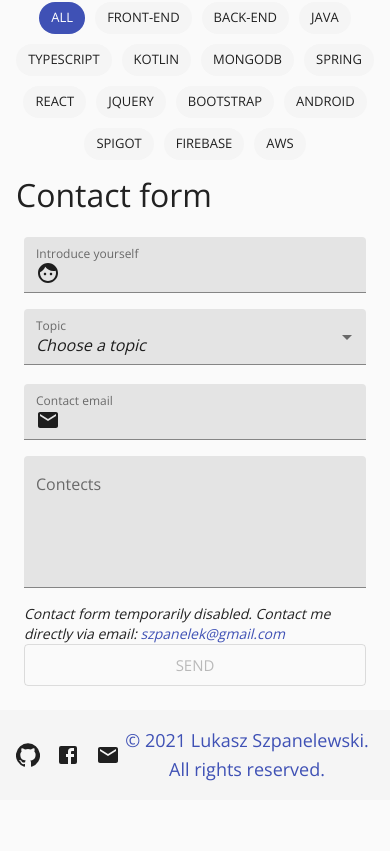
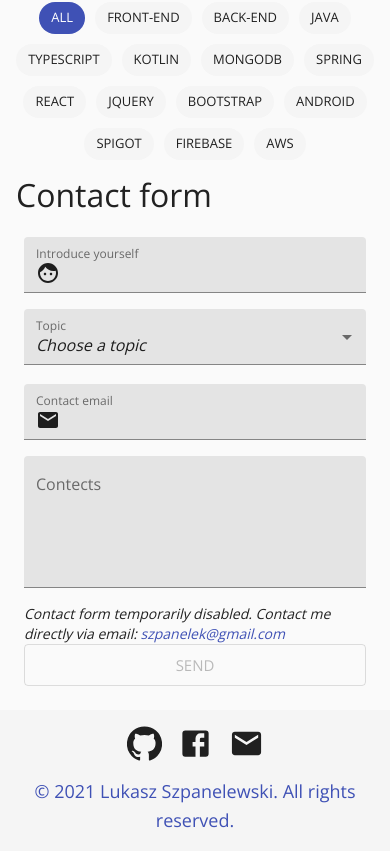
Before and after one commit to szpanel/szpanel-portfolio, a React (Create React App) app: page / in a window 390 px wide. Shown: the part 2083-2934 px from the top of the page. Before the commit the page ends 2883 px from the top, so only its background shows below. Built offline with nearby package versions, Linux system fonts and the light colour scheme.

Commit message:
📱 Fix responsiveness for footer text & refactor isMobileView to context

```diff
--- a/src/App.tsx
+++ b/src/App.tsx
@@ -9,6 +9,7 @@ import {Container, createMuiTheme, CssBaseline, MuiThemeProvider, responsiveFont
 import {grey, yellow} from "@material-ui/core/colors";
 import styles from "./styles/_main.module.scss";
 import {Contexts} from "./context/contexts";
+import IsMobileViewProvider from "./context/IsMobileViewProvider";
 
 
 function App() {
@@ -57,6 +58,7 @@ function App() {
 
     return (
         <MuiThemeProvider theme={theme}>
+            <IsMobileViewProvider>
                 <CssBaseline/>
                 <Header handleMenuClick={setSelectedMenu}
                         handleThemeChange={updatePrefersDarkMode}
@@ -67,6 +69,7 @@ function App() {
                     <div ref={contactRef}><Contact/></div>
                 </Container>
                 <Footer/>
+            </IsMobileViewProvider>
         </MuiThemeProvider>
     );
 }
--- a/src/Footer.tsx
+++ b/src/Footer.tsx
@@ -1,19 +1,8 @@
-import styled from "styled-components";
-import {Box, Theme, Typography, useTheme} from "@material-ui/core";
-import styles from "./styles/_main.module.scss";
+import {Box, Typography, useTheme} from "@material-ui/core";
 import {Email, Facebook, GitHub} from "@material-ui/icons";
 import {createStyles, makeStyles} from "@material-ui/styles";
-
-const FooterContainer = styled.footer<{ theme: Theme }>`
-  z-index: 100;
-  width: 100%;
-  display: flex;
-  align-items: center;
-  justify-content: space-between;
-  padding: 16px;
-  background-color: ${props => props.theme.palette.secondary.main};
-  height: ${styles.footerHeight};
-`;
+import {useContext} from "react";
+import {Contexts} from "./context/contexts";
 
 const useStyles = makeStyles(() =>
     createStyles({
@@ -25,22 +14,36 @@ const useStyles = makeStyles(() =>
 
 const Footer = () => {
     const theme = useTheme();
+    const isMobileView = useContext(Contexts.IsMobileViewContext);
     const classes = useStyles();
 
-    return <FooterContainer theme={theme}>
+    const openUrlInNewTab = (url: string) => window.open(url, '_blank', 'noopener, noreferrer')
+
+    return <Box width={1}
+                display='flex'
+                gridGap={16}
+                flexDirection={isMobileView ? 'column' : ''}
+                alignItems='center'
+                justifyContent='space-between'
+                padding={2}
+                bgcolor={theme.palette.secondary.main}>
         <Box display="flex" gridGap={16}>
             <GitHub className={classes.cursorPointer}
-                    onClick={() => window.location.href = "https://github.com/szpanel"}/>
+                    fontSize='large'
+                    onClick={() => openUrlInNewTab("https://github.com/szpanel")}/>
             <Facebook className={classes.cursorPointer}
-                      onClick={() => window.location.href = "https://facebook.com/lukasz.szpanelewski"}/>
+                      fontSize='large'
+                      onClick={() => openUrlInNewTab("https://facebook.com/lukasz.szpanelewski")}/>
             <Email className={classes.cursorPointer}
-                   onClick={() => window.location.href = "mailto:szpanelek@gmail.com"}/>
+                   fontSize='large'
+                   onClick={() => openUrlInNewTab("mailto:szpanelek@gmail.com")}/>
         </Box>
         <Box>
             <Typography color="primary" align="center" variant="h6">© 2021 Lukasz Szpanelewski. All rights
-                reserved.</Typography>
+                reserved.
+            </Typography>
         </Box>
-    </FooterContainer>
+    </Box>
 }
 
 export default Footer;
--- a/src/Header/Header.tsx
+++ b/src/Header/Header.tsx
@@ -13,7 +13,7 @@ import {
     Typography,
     useTheme
 } from "@material-ui/core";
-import React, {useContext, useEffect, useState} from "react";
+import React, {useContext, useState} from "react";
 import {Brightness4, Brightness7, ChevronLeft, ChevronRight, MenuOpen} from "@material-ui/icons";
 import styles from "../styles/_main.module.scss";
 import {createStyles, makeStyles} from "@material-ui/styles";
@@ -128,7 +128,7 @@ export const Header = (props: Props) => {
     }
 
     const [isDrawerOpen, setIsDrawerOpen] = useState(false);
-    const [mobileView, setIsMobileView] = useState(false);
+    const isMobileView = useContext(Contexts.IsMobileViewContext);
 
     const handleDrawerOpen = () => setIsDrawerOpen(true);
     const handleDrawerClose = () => setIsDrawerOpen(false);
@@ -138,15 +138,7 @@ export const Header = (props: Props) => {
         props.handleMenuClick(menuItem);
     }
 
-    useEffect(() => {
-        const setResponsiveness = () => {
-            setIsMobileView(window.innerWidth < 900);
-        };
-        setResponsiveness();
-        window.addEventListener("resize", setResponsiveness);
-    }, []);
-
-    return (mobileView ? <>
+    return (isMobileView ? <>
                 <AppBar
                     position="sticky"
                     className={clsx(classes.appBar, {[classes.appBarShift]: isDrawerOpen,})}>
--- /dev/null
+++ b/src/common/common.ts
@@ -0,0 +1,3 @@
+export const MOBILE_VIEW_WIDTH_INDICATOR = 900;
+
+export const isMobileView = (): boolean => window.innerWidth < MOBILE_VIEW_WIDTH_INDICATOR;
--- /dev/null
+++ b/src/context/IsMobileViewProvider.tsx
@@ -0,0 +1,22 @@
+import {Contexts} from "./contexts";
+import {useEffect, useState} from "react";
+import {isMobileView as windowIsMobileView} from "../common/common";
+
+const IsMobileViewProvider = ({children}: { children: any }) => {
+    const [isMobileView, setIsMobileView] = useState<boolean>(windowIsMobileView());
+
+    useEffect(() => {
+        const setResponsiveness = () => {
+            setIsMobileView(windowIsMobileView());
+        };
+        window.addEventListener('resize', setResponsiveness);
+        return () => window.removeEventListener('resize', setResponsiveness);
+    }, []);
+
+
+    return <Contexts.IsMobileViewContext.Provider value={isMobileView}>
+        {children}
+    </Contexts.IsMobileViewContext.Provider>
+};
+
+export default IsMobileViewProvider;
--- a/src/context/contexts.tsx
+++ b/src/context/contexts.tsx
@@ -1,4 +1,5 @@
 import React from "react";
+import {isMobileView} from "../common/common";
 
 export namespace Contexts {
     export interface IPrefersDarkMode {
@@ -12,4 +13,6 @@ export namespace Contexts {
         }
     }
     export const PrefersDarkModeContext = React.createContext(defaultValues);
+
+    export const IsMobileViewContext = React.createContext(isMobileView());
 }
```
Lines whose indentation alone changed are shown as unchanged.
